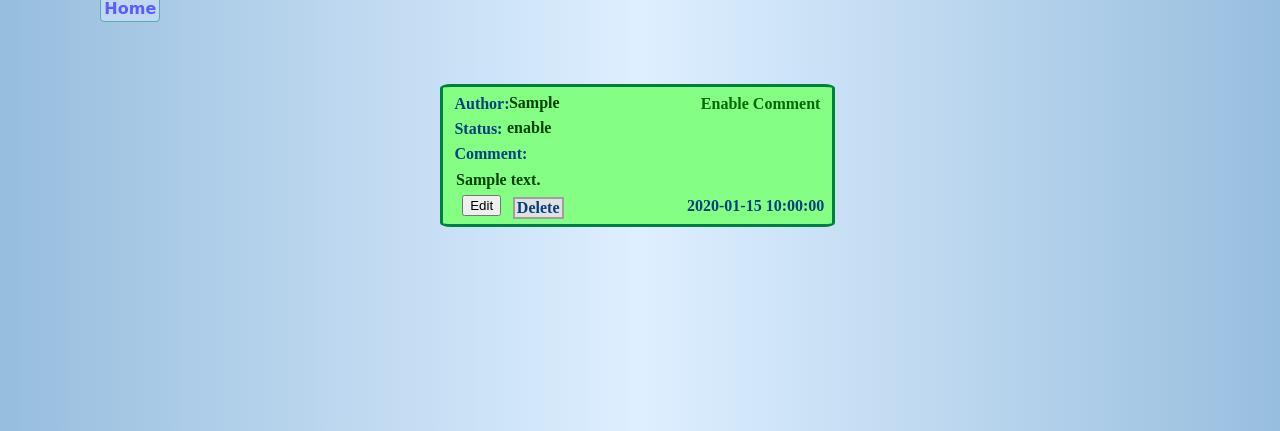
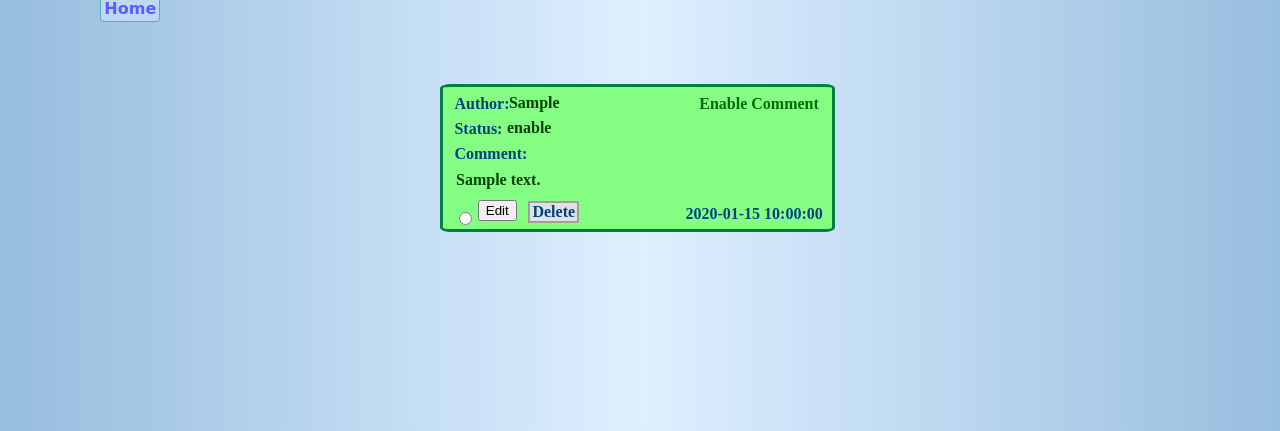
Before and after one commit to jonavargas/BlogCI, a CodeIgniter app: page /BlogCodeIgniter/mantComments/edit in a window 1280 px wide. Shown: the part 18-449 px from the top of the page. Run offline with CodeIgniter, Linux system fonts and the light colour scheme; tables that the repository leaves empty hold one stand-in row (values such as "Sample post"); data that the repository does not hold is empty.

Commit message:
Corrección de error
Corrección de error en el mantenimiento de los comments

```diff
--- a/application/views/mantenance.php
+++ b/application/views/mantenance.php
@@ -26,7 +26,7 @@
 				<div class='label'><b>Comment: </b></div>
 				<div class='inputComment'><b><?=$comment->comment?></b></div>
 				<div class='inputDate'><b><?=$comment->date?></b></div>
-				<div><input type="hidden" name="edit" value="<?=$comment->id?>"/></div>
+				<div class='radio'><input type="radio" name="edit" value="<?=$comment->id?>"/></div>
 				<div class='delete'><?php echo anchor(base_url().'mantComments/delete/'.$comment->id,'Delete') ?></div>
 				<div class='edit'><input type="submit" name="button" value="Edit" /></div>
 			</div>
@@ -41,7 +41,7 @@
 				<div class='label'><b>Comment: </b></div>
 				<div class='inputComment'><b><?=$comment->comment?></b></div>
 				<div class='inputDate'><b><?=$comment->date?></b></div>
-				<div><input type="hidden" name="edit" value="<?=$comment->id?>"/></div>
+				<div class='radio'><input type="radio" name="edit" value="<?=$comment->id?>"/></div>
 				<div class='delete'><?php echo anchor(base_url().'mantComments/delete/'.$comment->id,'Delete') ?></div>
 				<div class='edit'><input type="submit" name="button" value="Edit" /></div>
 			</div>
--- a/assets/style.css
+++ b/assets/style.css
@@ -107,7 +107,7 @@ nav a:hover {
 .disable{
     float: right;
     margin-top: 2%;
-    margin-right: 3%;
+    margin-right: 3.4%;
     color: #9F0000;
 }
 
@@ -115,7 +115,7 @@ nav a:hover {
     color: #006A00;
     float: right;
     margin-top: 2%;
-    margin-right: 3%;
+    margin-right: 3.4%;
 }
 
 .commentEna{
@@ -169,9 +169,9 @@ nav a:hover {
     color: #004080;
     margin-left: 47%;
     margin-bottom: 6%;
-    margin-right: 2%;
+    margin-right: 2.4%;
     float: right;
-    margin-top: -8%;
+    margin-top: -6%;
 }
 
 .delete{
@@ -183,8 +183,8 @@ nav a:hover {
     text-align: center;
     border-color: #9F9F9F;
     float: left: 0;;
-    margin-left: 18%;
-    margin-top: -8%;
+    margin-left: 22%;
+    margin-top: 8%;
 }
 
 .delete :hover{
@@ -194,15 +194,16 @@ nav a:hover {
 .edit{
     margin-right: 50%;
     margin-top: -6%;
-    margin-left: 5%;
+    margin-left: 9%;
     margin-bottom: 2%;
 }
 
-////////////////////////////////////////////////////////////////////////////////////////////
-.commentPost{
+.radio{
+    margin-left: 3%;
+    margin-top: -5%;
+    margin-bottom: -15%;
+}
 
-}
-////////////////////////////////////////////////////////////////////////////////////////////
 
 .commentPostDiv{
     margin-left: 26%;
@@ -210,40 +211,42 @@ nav a:hover {
     border-radius: 2.8%;
     border-style: solid;
     border-color: #003366;
-    width: 45%;
+    width: 40%;
     height: 50%;
     background-color: #95CAFF;
 }
 
 .authorCommentPost{
+    color: #004000;
     float: right;
-    margin-right: 14%;
+    margin-right: 2%;
     margin-top: 2%;
 }
 
 .commentAuthor{
     float: right;
-    margin-top: 2%;
-    margin-right: -21%;
-    color: #400080;
+    margin-top: 6%;
+    margin-right: -6%;
+    color: #007700;
 }
 
 .comentCommentPost{
+    color: #004000;
     margin-top: 2%;
     margin-left: 4%;
 }
 
 .commentComment{
-    color: #400080;
+    color: #007700;
     margin-top: 1%;
     margin-bottom: 8%;
     margin-left: 16%;
 }
 
 .commentDate{
-    color: #400080;
+    color: #007700;
     margin-left: 73%;
-    margin-top: -6%;
-    margin-right: 2%;
+    margin-top: -2%;
+    margin-left: 73%;
     margin-bottom: 2%
 }
```
